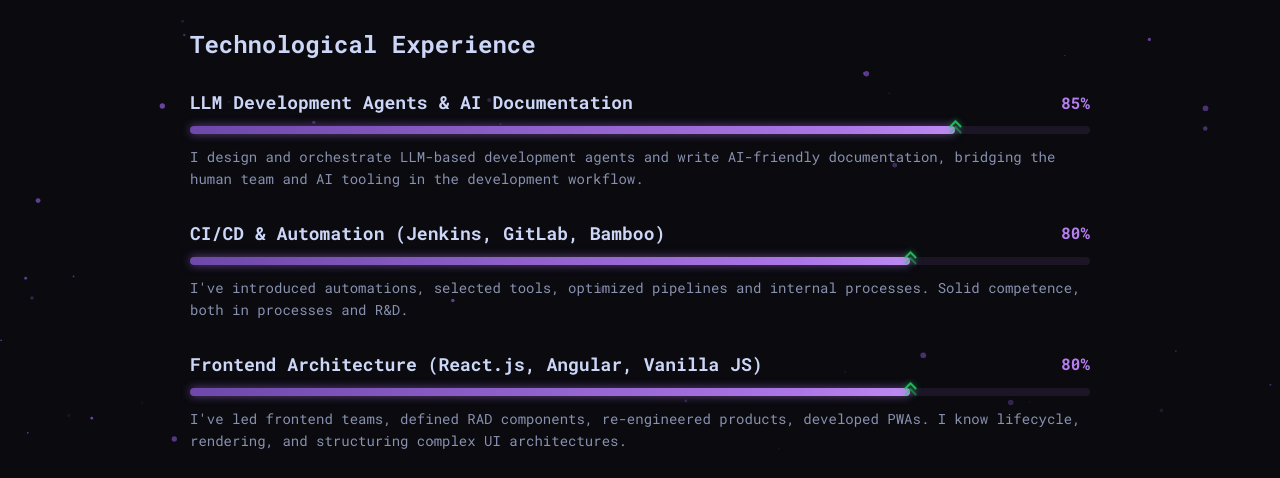
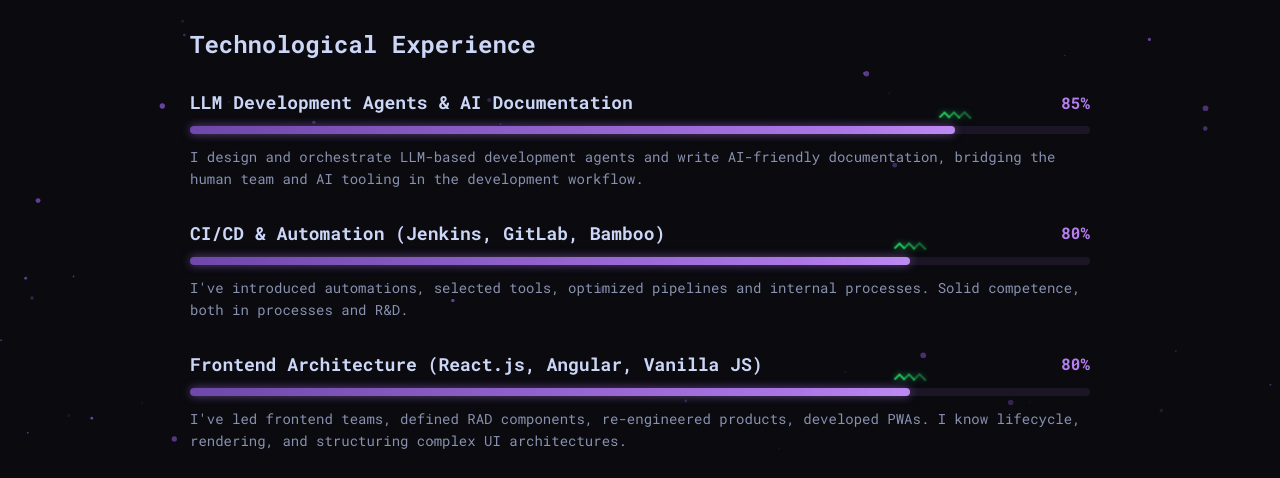
Before and after one commit to lucapalomba/lucapalomba, a Jekyll site: the page built from technologies.html, in a window 1280 px wide. Shown: the part 305-783 px from the top of the page. Built offline with Jekyll 4.4.1, drawn with Linux system fonts in a browser that asks for light colours.

Commit message:
fix(technologies): lay rising chevrons horizontally above the bar
Rework the rising-fast indicator: a horizontal row of three green
up-chevrons floating just above the progress fill's right tip
(bottom: calc(100% + 3px), translateX(-50%)), instead of the
previous vertical stack straddling the bar. Chevrons are <i>
children in a flex row; opacity fades across the three for a
sense of momentum. Reduced-motion still disables the bounce.

Co-Authored-By: Claude Code <noreply@anthropic.com>

```diff
--- a/styles/main.css
+++ b/styles/main.css
@@ -766,51 +766,53 @@ p.lead {
   }
 }
 
-/* Rising-fast indicator: green chevrons placed at the right edge of
-   the progress fill (the bar's moving tip) to signal skills that are
-   climbing quickly. `left` is set inline per item to match data-progress. */
+/* Rising-fast indicator: a horizontal row of green up-chevrons
+   floating just above the progress fill's right tip, signalling
+   skills that are climbing quickly. `left` is set inline per item
+   to match data-progress. */
 .tech-rise {
   position: absolute;
-  top: 50%;
-  width: 10px;
-  height: 16px;
-  transform: translate(-50%, -50%);
+  bottom: calc(100% + 3px);
+  left: 0;
+  transform: translateX(-50%);
+  display: flex;
+  gap: 1px;
   pointer-events: none;
   z-index: 2;
   animation: tech-rise-bounce 1.3s ease-in-out infinite;
 }
 
-.tech-rise::before,
-.tech-rise::after {
-  content: '';
-  position: absolute;
-  left: 1px;
-  width: 7px;
-  height: 7px;
+.tech-rise i {
+  display: block;
+  width: 6px;
+  height: 6px;
   border-top: 2px solid #22c55e;
   border-left: 2px solid #22c55e;
   transform: rotate(45deg);
   filter: drop-shadow(0 0 3px rgba(34, 197, 94, 0.7));
 }
 
-.tech-rise::before {
-  top: 0;
+.tech-rise i:nth-child(2) {
+  width: 7px;
+  height: 7px;
+  opacity: 0.75;
 }
 
-.tech-rise::after {
-  top: 6px;
-  opacity: 0.55;
+.tech-rise i:nth-child(3) {
+  width: 8px;
+  height: 8px;
+  opacity: 0.5;
 }
 
 @keyframes tech-rise-bounce {
 
   0%,
   100% {
-    transform: translate(-50%, -50%);
+    transform: translateX(-50%) translateY(0);
   }
 
   50% {
-    transform: translate(-50%, -75%);
+    transform: translateX(-50%) translateY(-3px);
   }
 }
 
@@ -819,8 +821,7 @@ p.lead {
     animation: none;
   }
 
-  .tech-rise::before,
-  .tech-rise::after {
+  .tech-rise i {
     filter: none;
   }
 }
--- a/technologies.html
+++ b/technologies.html
@@ -27,7 +27,7 @@ page_scripts:
                     </div>
                     <div class="tech-progress-bar">
                         <div class="tech-progress-fill" data-progress="85"></div>
-                        <span class="tech-rise" style="left: 85%" aria-hidden="true"></span>
+                        <span class="tech-rise" style="left: 85%" aria-hidden="true"><i></i><i></i><i></i></span>
                     </div>
                     <p class="tech-description" data-i18n="technologies.desc.aiAgents">I design and orchestrate
                         LLM-based development agents and write AI-friendly documentation, bridging the human team and
@@ -41,7 +41,7 @@ page_scripts:
                     </div>
                     <div class="tech-progress-bar">
                         <div class="tech-progress-fill" data-progress="80"></div>
-                        <span class="tech-rise" style="left: 80%" aria-hidden="true"></span>
+                        <span class="tech-rise" style="left: 80%" aria-hidden="true"><i></i><i></i><i></i></span>
                     </div>
                     <p class="tech-description" data-i18n="technologies.desc.cicd">I've introduced automations,
                         selected tools, optimized pipelines and internal processes. Solid competence, both in
@@ -55,7 +55,7 @@ page_scripts:
                     </div>
                     <div class="tech-progress-bar">
                         <div class="tech-progress-fill" data-progress="80"></div>
-                        <span class="tech-rise" style="left: 80%" aria-hidden="true"></span>
+                        <span class="tech-rise" style="left: 80%" aria-hidden="true"><i></i><i></i><i></i></span>
                     </div>
                     <p class="tech-description" data-i18n="technologies.desc.react">I've led frontend teams, defined
                         RAD components, re-engineered products, developed PWAs. I know lifecycle, rendering, and
```
